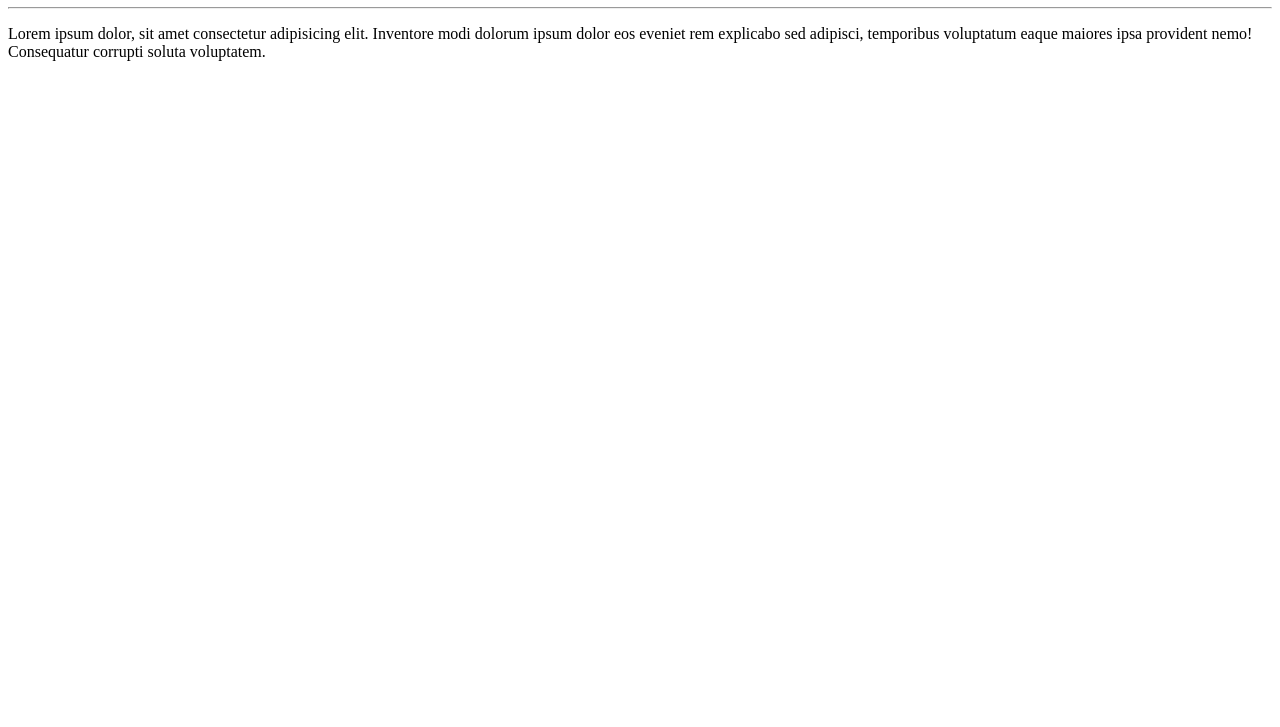
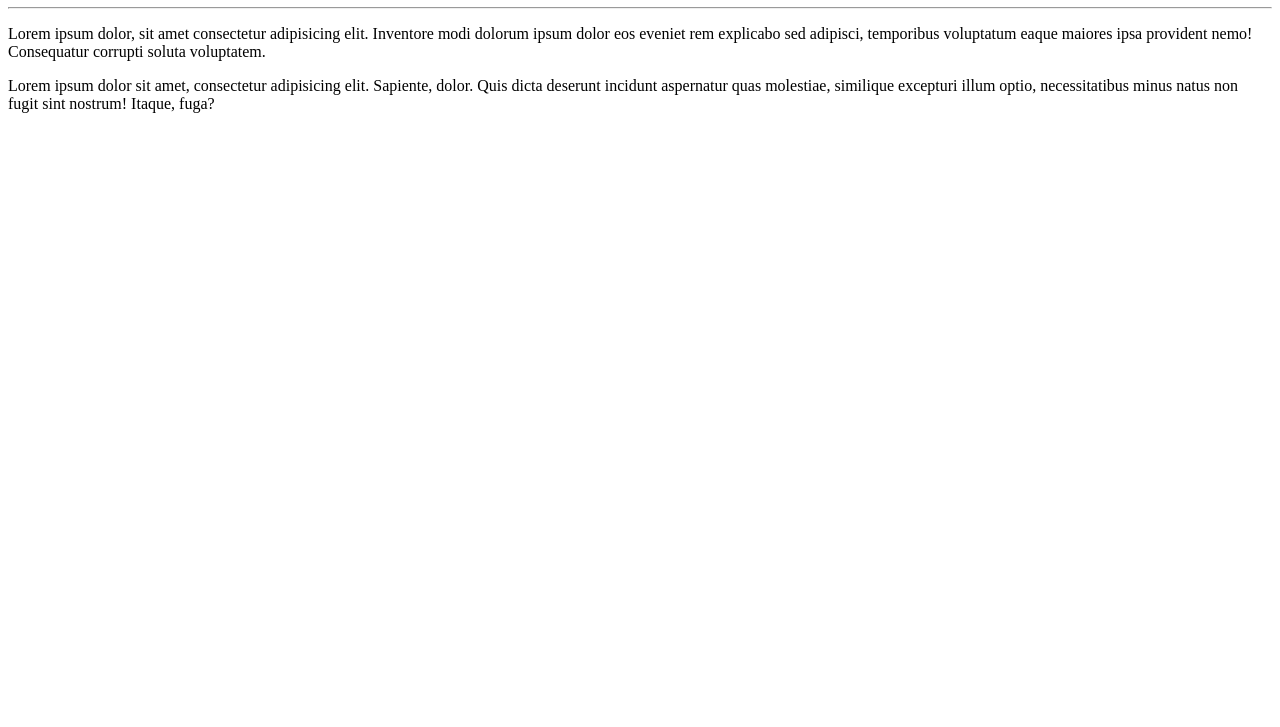
Before and after one commit to ricardobecheli/Ola-Mundo, a plain HTML site: page site-exemplo/index.html in a window 1280 px wide. Shown: the part 73-800 px from the top of the page. Drawn offline with Linux system fonts and the light colour scheme.

Commit message:
Acrescentei parágrafo

```diff
--- a/site-exemplo/index.html
+++ b/site-exemplo/index.html
@@ -9,5 +9,8 @@
     <h1>Site do curso Git e Github do Curso em Vídeo</h1>
     <hr>
     <p>Lorem ipsum dolor, sit amet consectetur adipisicing elit. Inventore modi dolorum ipsum dolor eos eveniet rem explicabo sed adipisci, temporibus voluptatum eaque maiores ipsa provident nemo! Consequatur corrupti soluta voluptatem.</p>
+    <p>
+        Lorem ipsum dolor sit amet, consectetur adipisicing elit. Sapiente, dolor. Quis dicta deserunt incidunt aspernatur quas molestiae, similique excepturi illum optio, necessitatibus minus natus non fugit sint nostrum! Itaque, fuga?
+    </p>
 </body>
 </html>
```
